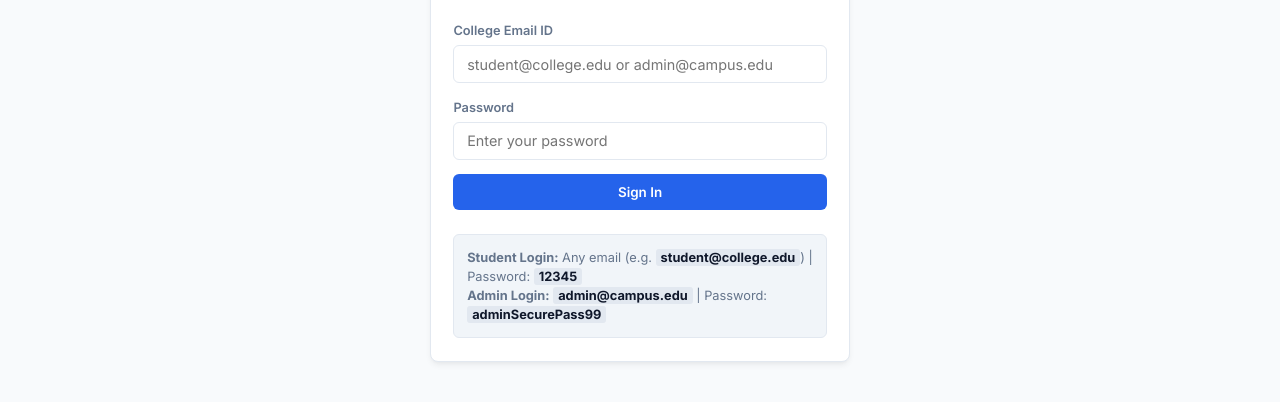
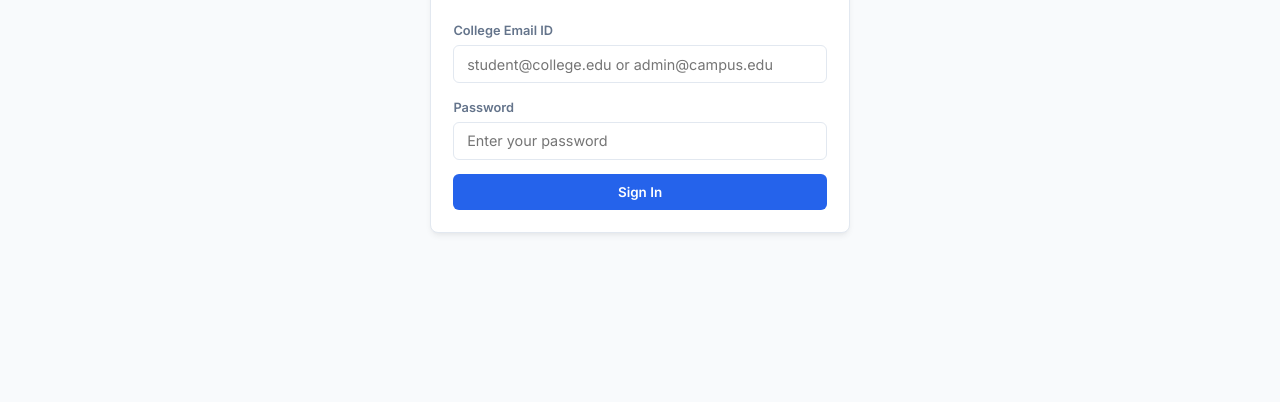
Before and after one commit to atiwaridev/campus360, a website: page public/index.html in a window 1280 px wide. Shown: the part 210-612 px from the top of the page. Drawn offline with Linux system fonts and the light colour scheme.

Commit message:
new commit

```diff
--- a/public/index.html
+++ b/public/index.html
@@ -83,10 +83,10 @@
           <button type="submit" class="btn btn-primary btn-block">Sign In</button>
         </form>
 
-        <div class="auth-hints">
+        <!-- <div class="auth-hints">
           <p><strong>Student Login:</strong> Any email (e.g. <code>student@college.edu</code>) | Password: <code>12345</code></p>
           <p><strong>Admin Login:</strong> <code>admin@campus.edu</code> | Password: <code>adminSecurePass99</code></p>
-        </div>
+        </div> -->
       </div>
     </section>
 
```
